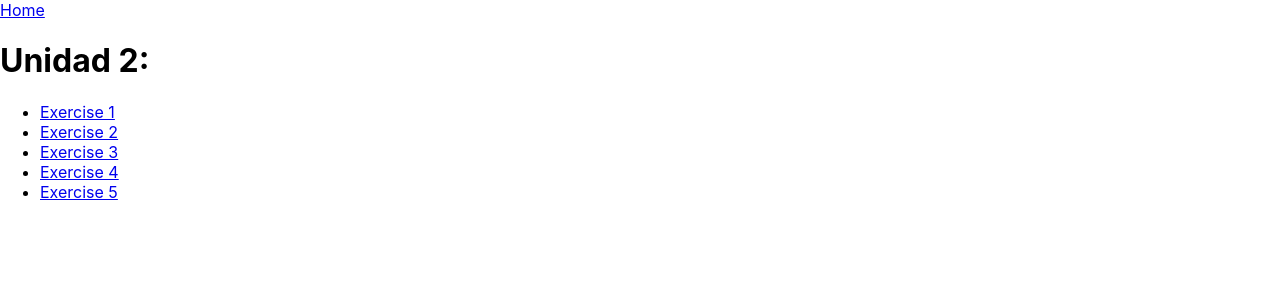
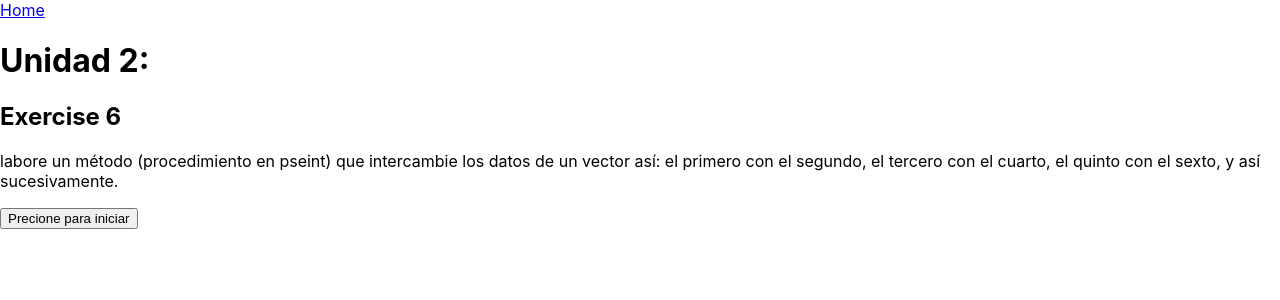
Before and after one commit to mmjosedaniel/homework-algoritmos-1-unidad-2, a React (Create React App) app: page /exercise-6 in a window 1280 px wide. Shown: the top 300 px of the page. Built offline with nearby package versions, Linux system fonts and the light colour scheme.

Commit message:
Add: Exercise 6

```diff
--- a/src/App.js
+++ b/src/App.js
@@ -7,6 +7,7 @@ import Exercise2 from './pages/Exercise2';
 import Exercise3 from './pages/Exercise3';
 import Exercise4 from './pages/Exercise4';
 import Exercise5 from './pages/Exercise5';
+import Exercise6 from './pages/Exercise6';
 
 function App() {
   return (
@@ -18,6 +19,7 @@ function App() {
         <Route path="exercise-3" element={<Exercise3 />} />
         <Route path="exercise-4" element={<Exercise4 />} />
         <Route path="exercise-5" element={<Exercise5 />} />
+        <Route path="exercise-6" element={<Exercise6 />} />
         <Route path="*" element={<Home />} />
       </Routes>
     </Layout>
--- /dev/null
+++ b/src/pages/Exercise6/index.js
@@ -0,0 +1,61 @@
+import { useState } from "react";
+
+const Exercise6 = ()=> {
+  // Create a state to show the result
+  const [valuesToShow, setValuesToShow] = useState([]);
+
+  // Algorthm to pocess the data
+  const handleProcess = () => {
+    // Variable to store the data from the user
+    let data = []
+
+    // Here I ask the user the lenght of the array
+    const numberOfElements = prompt("Ingrese el número par deseado de elementos");
+    // Loop to get the datra from the user
+    for(let i = 0; i < +numberOfElements; i++) {
+      const tempData = prompt('Ingrese el dato ' + (i + 1));
+      data.push(+tempData);
+    }
+
+    // Here I call the function to organize the array
+    const result = fixData(data);
+
+    // Output
+    console.log(result);
+    setValuesToShow(result);
+  };
+
+  // Function to organize the array
+  function fixData(data) {
+    // Temporal variable to avoid motation
+    let tempData = data;
+    // Loop to organize the data
+    for(let i = 0; i < tempData.length / 2; i += 2) {
+      const firstValue = tempData[i];
+      const secondValue = tempData[i + 1];
+
+      tempData[i] = secondValue;
+      tempData[i + 1] = firstValue;
+    }
+    // Te organized array
+    return tempData;
+  }
+
+	return (
+    <div>
+      <h2>Exercise 6</h2>
+
+      <p>
+        labore un método (procedimiento en pseint) que
+        intercambie los datos de un vector así: el primero
+        con el segundo, el tercero con el cuarto, el quinto
+        con el sexto, y así sucesivamente.
+      </p>
+
+      <button type="button" onClick={handleProcess}>Precione para iniciar</button>
+      <p>{valuesToShow}</p>
+    </div>
+  );
+};
+
+export default Exercise6;
--- a/src/pages/Home/index.js
+++ b/src/pages/Home/index.js
@@ -24,6 +24,10 @@ const Home = () => {
         <li>
           <Link to="exercise-5">Exercise 5</Link>
         </li>
+
+        <li>
+          <Link to="exercise-6">Exercise 6</Link>
+        </li>
       </ul>
     </Fragment>
   );
```
